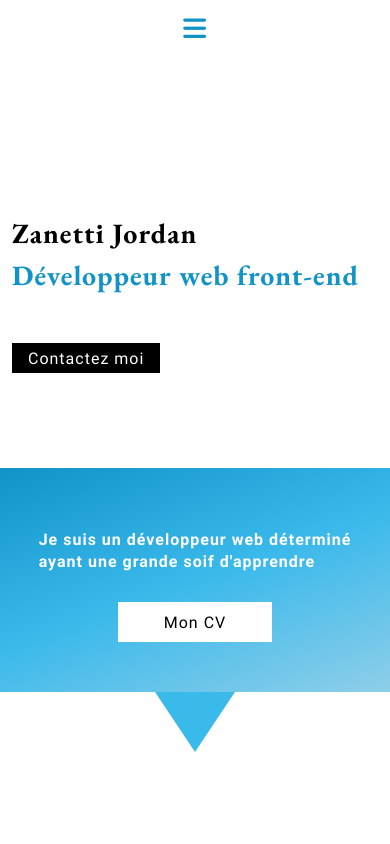
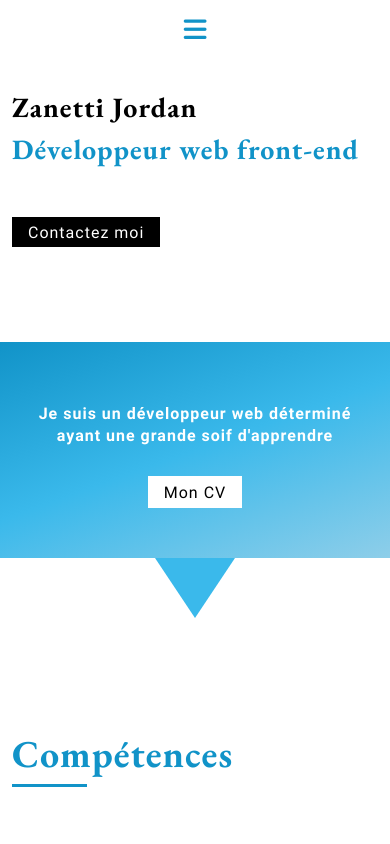
Before and after one commit to JordanZane/CV-react, a React (Create React App) app: page / in a window 390 px wide. Shown: the top 844 px of the page. Built offline with nearby package versions, Linux system fonts and the light colour scheme.

Commit message:
Add styles responsive (xs)

```diff
--- a/src/components/Navigation/index.jsx
+++ b/src/components/Navigation/index.jsx
@@ -62,7 +62,9 @@ const Navigation = () => {
         <div className="row">
           <div className="col-lg-12">
             <div className="icon-burger-container">
-              <i className="fa-solid fa-bars"></i>
+              <button id="btn-sm-nav">
+                <i className="fa-solid fa-bars"></i>
+              </button>
             </div>
             <ul>
               <li>
--- a/src/styles/_scss/layout/_header.scss
+++ b/src/styles/_scss/layout/_header.scss
@@ -3,6 +3,7 @@ header {
   position: relative;
   @include respond-to('xsmall') {
     height: unset;
+    margin-top: 100px;
   }
   .header-content {
     position: absolute;
@@ -48,6 +49,7 @@ nav.nav {
     z-index: -1;
     position: relative;
   }
+
   .icon-burger-container {
     display: none;
     text-align: center;
@@ -59,6 +61,10 @@ nav.nav {
       font-size: 26px;
       color: $color-blue-1;
     }
+    #btn-sm-nav {
+      border: unset;
+      background: unset;
+    }
   }
   ul {
     display: flex;
@@ -69,6 +75,7 @@ nav.nav {
       align-items: center;
       opacity: 0;
       transform: translate(0, -150px);
+      position: absolute;
     }
     li {
       margin-right: 30px;
--- a/src/styles/_scss/pages/_globalstyle.scss
+++ b/src/styles/_scss/pages/_globalstyle.scss
@@ -150,7 +150,7 @@ body {
   text-decoration: unset;
   @include respond-to('xsmall') {
     font-size: 16px;
-    padding: 4px 16px;
+    padding: 4px 16px !important;
   }
   @include transition(0.3s);
   &:hover {
--- a/src/styles/_scss/pages/_home.scss
+++ b/src/styles/_scss/pages/_home.scss
@@ -52,6 +52,7 @@ main {
     align-items: center;
     @include respond-to('xsmall') {
       flex-direction: column;
+      text-align: center;
     }
     p {
       font-size: 26px;
@@ -297,7 +298,10 @@ main {
         box-shadow: 4px 4px 6px #adadad;
         border-top-right-radius: 18px;
         border-bottom-right-radius: 18px;
-        transform: translate(-50px, 0);
+        transform: translate(-150px, 0);
+        @include respond-to('xlarge') {
+          transform: translate(-50px, 0);
+        }
         @include respond-to('small') {
           transform: translate(0, 25px);
         }
@@ -317,7 +321,10 @@ main {
         box-shadow: -4px 4px 6px #adadad;
         border-top-left-radius: 18px;
         border-bottom-left-radius: 18px;
-        transform: translate(50px, 0);
+        transform: translate(150px, 0);
+        @include respond-to('xlarge') {
+          transform: translate(50px, 0);
+        }
         @include respond-to('large') {
           flex-direction: column-reverse;
         }
```
